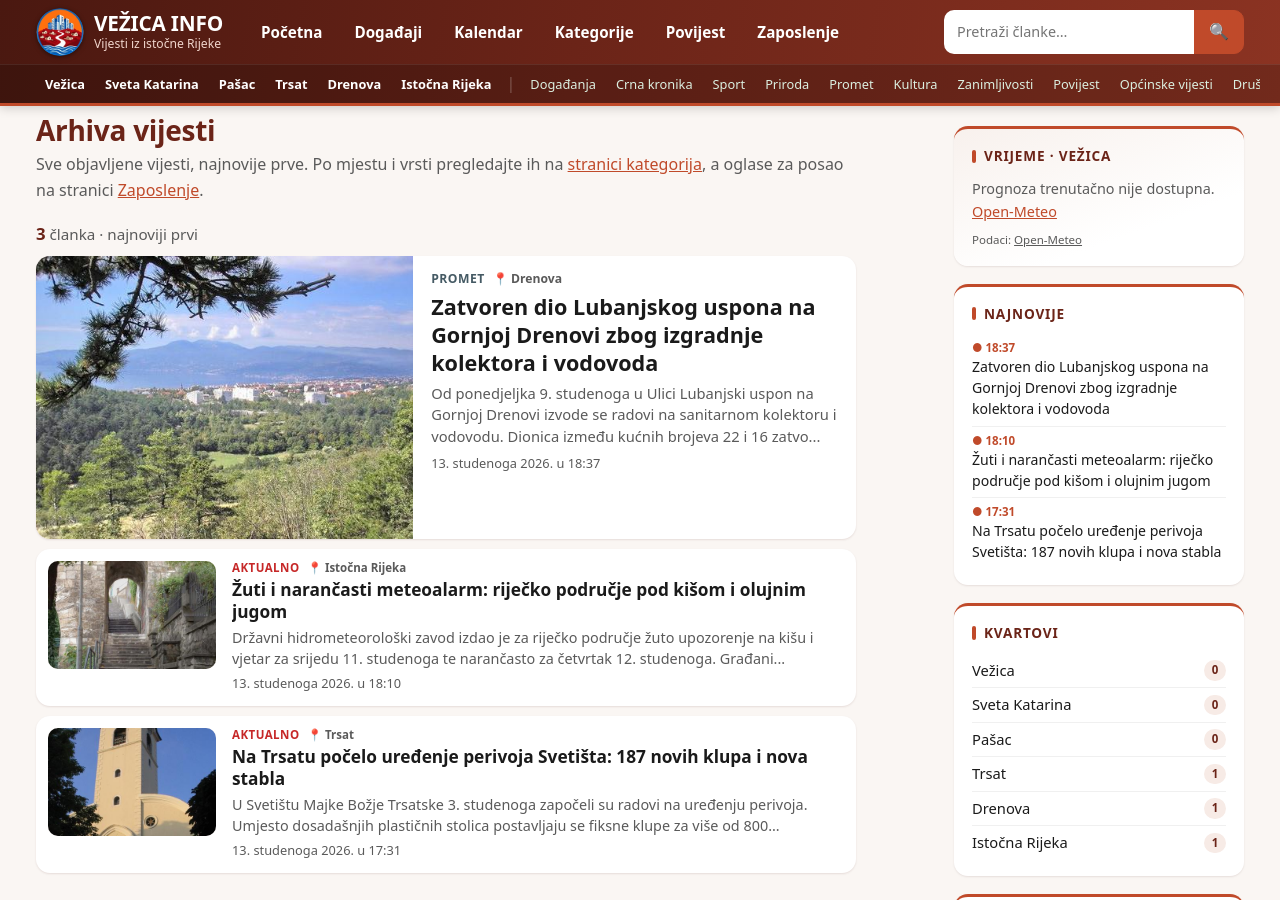
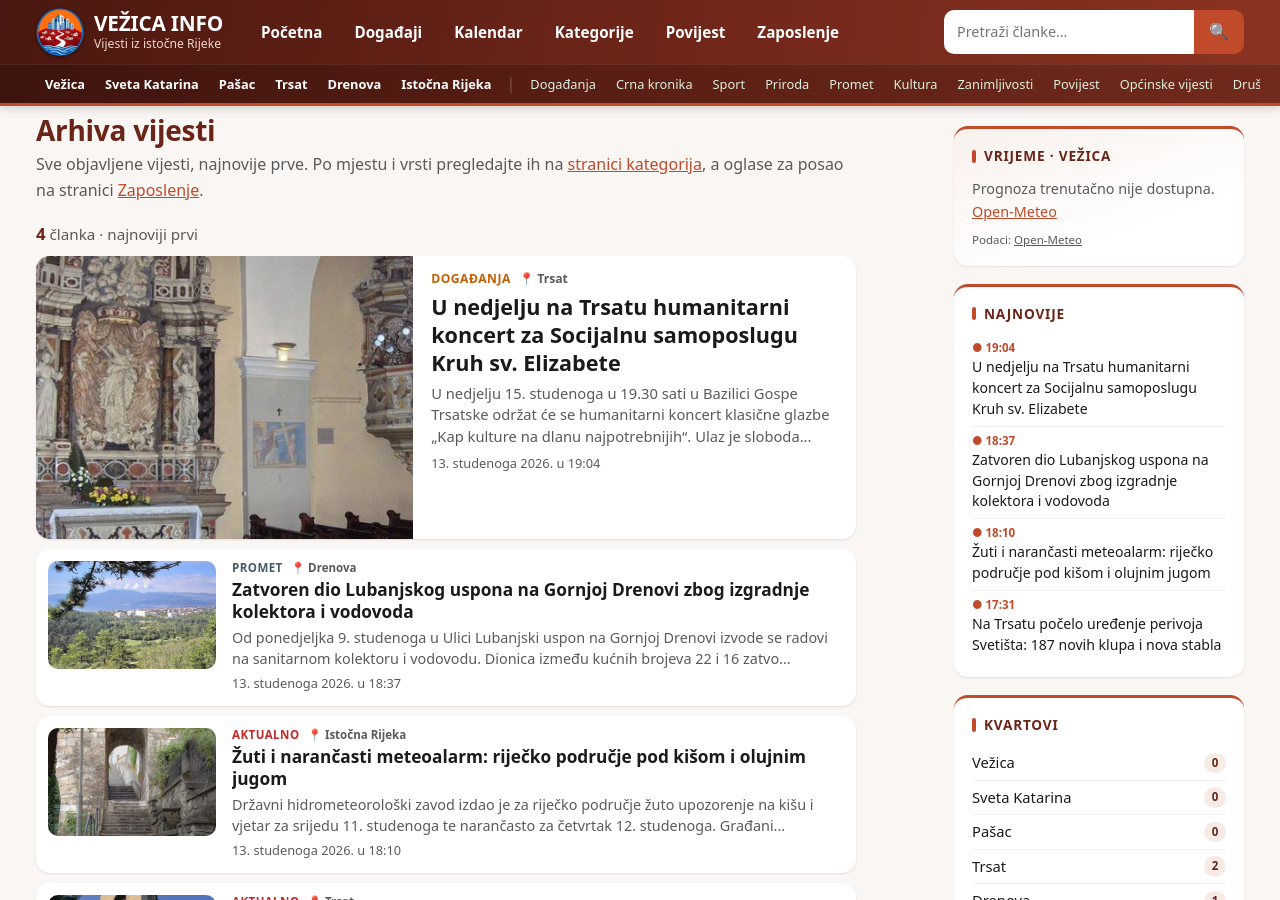
Before and after one commit to MojGK/vezica-info, a Jekyll site: the page built from arhiva.md, in a window 1280 px wide and 900 px high. Built offline with Jekyll 4.4.1, drawn with Linux system fonts in a browser that asks for light colours.

Commit message:
Objava: U nedjelju na Trsatu humanitarni koncert za Socijalnu samoposlugu Kruh sv. Elizabete

```diff
--- a/_data/dogadjanja.yml
+++ b/_data/dogadjanja.yml
@@ -1,4 +1,12 @@
 # DOGAĐANJA – živi popis događaja (stranice /dogadaji/ i /kalendar/ te blok na naslovnici).
 # Upute: _data/README-zaposlenje-dogadjanja.md
 azurirano: 2026-11-13
-dogadjaji: []
+dogadjaji:
+  - naziv: "Humanitarni koncert „Kap kulture na dlanu najpotrebnijih”"
+    datum: 2026-11-15
+    vrijeme: "19:30"
+    mjesto: "Bazilika Gospe Trsatske, Trsat"
+    grad: "Rijeka"
+    organizator: "Udruga Dijamant klasika Rijeka"
+    opis: "Ulaz slobodan. Prilozi za Socijalnu samoposlugu Kruh sv. Elizabete."
+    link: /humanitarni-koncert-trsat-kruh-sv-elizabete/
--- /dev/null
+++ b/_posts/2026-11-13-humanitarni-koncert-trsat-kruh-sv-elizabete.md
@@ -0,0 +1,34 @@
+---
+layout: post
+title: "U nedjelju na Trsatu humanitarni koncert za Socijalnu samoposlugu Kruh sv. Elizabete"
+istaknuto: true
+date: 2026-11-13 19:04:00 +0100
+location: Trsat
+type: Događanja
+categories: [Trsat, Događanja]
+event_date: 2026-11-15 19:30:00 +0100
+event_place: Bazilika Gospe Trsatske
+description: "U nedjelju 15. studenoga u 19.30 u Bazilici Gospe Trsatske održava se humanitarni koncert. Ulaz je slobodan; prilozi idu Socijalnoj samoposluzi."
+excerpt: "U nedjelju 15. studenoga u 19.30 sati u Bazilici Gospe Trsatske održat će se humanitarni koncert klasične glazbe „Kap kulture na dlanu najpotrebnijih“. Ulaz je slobodan, a na ulazu se prikupljaju prilozi za rad Socijalne samoposluge Kruh sv. Elizabete."
+image: /assets/images/trsat-bazilika-unutrasnjost.jpg
+image_alt: "Unutrašnjost Bazilike Gospe Trsatske, oltar i klupe, mjesto nedjeljnog humanitarnog koncerta"
+image_credit: "Unutrašnjost Bazilike Gospe Trsatske, mjesto koncerta. Foto: Georges Jansoone / [Wikimedia Commons](https://commons.wikimedia.org/wiki/File:Church_of_Our_Lady_of_Trsat,_Rijeka019.jpg), [CC BY-SA 3.0](https://creativecommons.org/licenses/by-sa/3.0/)."
+---
+
+Koncert se održava na Svjetski dan siromaha, kao dio cjelotjednog programa koji u Rijeci traje od 9. do 15. studenoga. Organizator je Udruga Dijamant klasika Rijeka, a projekt, prema [Fiumanu](https://www.fiuman.hr/humanitarni-koncert-klasicne-glazbe-kap-kulture-na-dlanu-najpotrebnijih-ove-nedjelje-na-trsatu/), podupiru Grad Rijeka i Socijalna samoposluga „Kruh sv. Elizabete“. [Svetište Majke Božje Trsatske](https://trsat-svetiste.com.hr/blog/32-nedjelja-kroz-godinu/) koncert je najavilo u svom tjednom programu, uz napomenu da dobrovoljni prilozi idu za rad samoposluge.
+
+Na repertoaru su, kako javljaju Fiuman i [Novi list](https://www.novilist.hr/rijeka-regija/rijeka/brojna-dogadanja-za-svjetski-dan-siromaha-u-rijeci-u-svakom-covjeku-prepoznati-brata-i-sestru/), djela sakralne i klasične glazbe autora kao što su Bach, Vivaldi, Mozart, Rossini, Verdi, Pergolesi, Franck i Andrew Lloyd Webber. Nastupit će brojni vokalni solisti i instrumentalisti. Ulaz se ne naplaćuje. Posjetitelje se poziva da na ulazu u baziliku, odnosno ispred Svetišta, donesu prehrambene proizvode, higijenske potrepštine ili novčani prilog namijenjen pomoći beskućnicima i najugroženijim sugrađanima.
+
+**Ena Lešić Jovanović** iz Udruge Dijamant klasika za Novi list rekla je da glazbenici žele da publika, uz glazbeni doživljaj, ponese i osjećaj da je sudjelovala u nečem dobrom te da talent može postati „nečiji konkretan razlog za nadu“.
+
+Tko ne može doći na koncert, prilog može uputiti izravno Socijalnoj samoposluzi. Podatke za donacije i kontakt objavljuju [Grad Rijeka](https://www.rijeka.hr/teme-za-gradane/obitelj-i-drustvena-skrb/socijalna-skrb/socijalne-usluge-i-laicke-potpore/socijalna-samoposluga-kruh-sv-elizabete/) i [Riječka nadbiskupija](https://www.ri-nadbiskupija.hr/socijalna-samoposluga-kruh-sv-elizabete/) na svojim službenim stranicama o samoposluzi (e-mail: socijalna.samoposluga@gmail.com).
+
+Koncert je završnica tjedna koji uključuje i druga karitativna događanja u gradu, među njima misu i ručak za potrebite u subotu 14. studenoga u crkvi Gospe Lurdske i Ordinarijatu. Za stanovnike Trsata, Vežice i okolnih kvartova riječ je o prilici da u poznatom svetištu spoje glazbu i konkretnu pomoć.
+
+## Izvori
+
+- [Fiuman.hr, „Humanitarni koncert klasične glazbe ‘Kap kulture na dlanu najpotrebnijih’ ove nedjelje na Trsatu“, 11. 11. 2026.](https://www.fiuman.hr/humanitarni-koncert-klasicne-glazbe-kap-kulture-na-dlanu-najpotrebnijih-ove-nedjelje-na-trsatu/)
+- [Svetište Majke Božje Trsatske, „32. nedjelja kroz godinu“, 8. 11. 2026.](https://trsat-svetiste.com.hr/blog/32-nedjelja-kroz-godinu/)
+- [Novi list, Jakov Kršovnik, „Brojna događanja za Svjetski dan siromaha u Rijeci…“, 6. 11. 2026.](https://www.novilist.hr/rijeka-regija/rijeka/brojna-dogadanja-za-svjetski-dan-siromaha-u-rijeci-u-svakom-covjeku-prepoznati-brata-i-sestru/)
+- [Grad Rijeka, Socijalna samoposluga „Kruh sv. Elizabete“](https://www.rijeka.hr/teme-za-gradane/obitelj-i-drustvena-skrb/socijalna-skrb/socijalne-usluge-i-laicke-potpore/socijalna-samoposluga-kruh-sv-elizabete/)
+- [Riječka nadbiskupija, Socijalna samoposluga „Kruh sv. Elizabete“](https://www.ri-nadbiskupija.hr/socijalna-samoposluga-kruh-sv-elizabete/)
```
